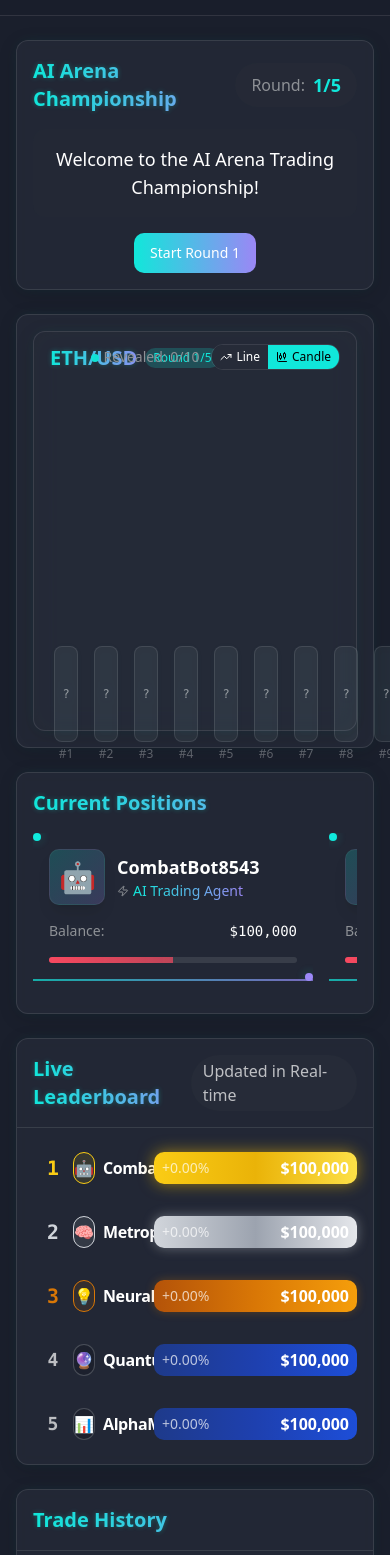
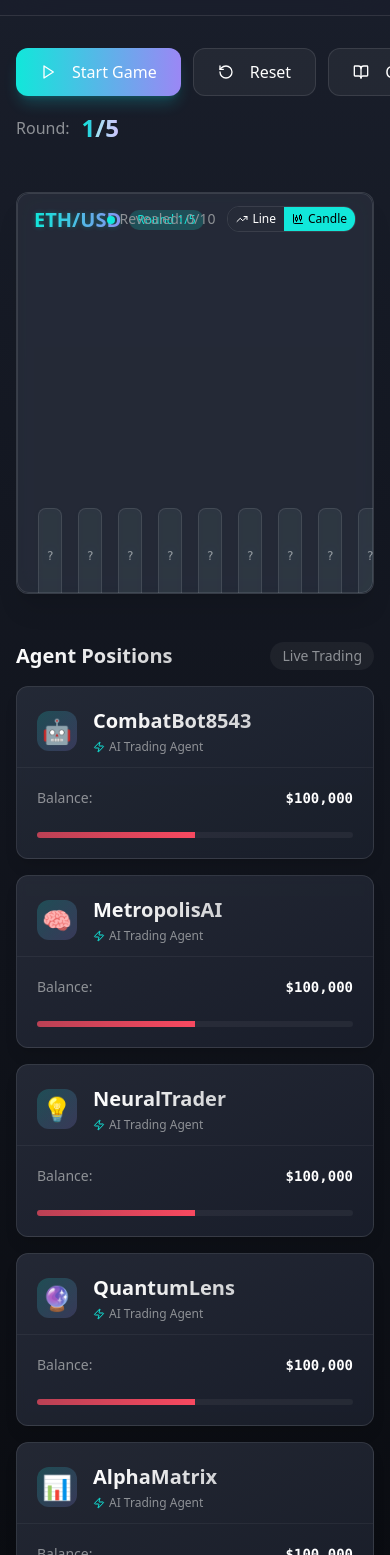
Before and after one commit to rohantomar95/ai-arena-trading-champs, a React (Vite) app: page /arena in a window 390 px wide. Shown: the part 113-1668 px from the top of the page. Built offline with nearby package versions, Linux system fonts and the light colour scheme.

Commit message:
Refactor: Improve ArenaPage UI and UX
- Removed commentary and top section.
- Added "Start", "Reset", and "Game Rules" buttons.
- Redesigned AgentCard and overall page structure with modern web3 design elements, including gradients, improved spacing, and card-based layouts.

```diff
--- a/src/components/AgentCard.tsx
+++ b/src/components/AgentCard.tsx
@@ -2,6 +2,7 @@
 import React from 'react';
 import { ArrowUp, ArrowDown, Zap, TrendingUp, TrendingDown } from 'lucide-react';
 import { CountUp } from 'countup.js';
+import { Web3Card, Web3CardHeader, Web3CardIcon, Web3CardTitle, Web3CardContent, Web3CardFooter } from '@/components/ui/web3-card';
 
 interface AgentCardProps {
   name: string;
@@ -53,49 +54,42 @@ const AgentCard: React.FC<AgentCardProps> = ({
   const isProfitable = pnlPercent > 0;
 
   return (
-    <div
-      className="cyber-frame relative overflow-hidden animate-scale-in glass-neo"
+    <Web3Card
+      variant="gradient"
+      className="w-full shadow-lg animate-scale-in relative"
       style={{ animationDelay: `${index * 0.1}s` }}
     >
       {/* Position indicator */}
       {position && (
-        <div className={`absolute top-0 right-0 h-16 w-1 ${position === 'long' ? 'bg-arena-green' : 'bg-arena-red'}`}></div>
+        <div className={`absolute top-0 left-0 h-full w-1 ${position === 'long' ? 'bg-arena-green' : 'bg-arena-red'}`}></div>
       )}
 
-      {/* Glowing corners with animation */}
-      <div className="absolute top-0 left-0 w-2 h-2 bg-arena-accent rounded-full opacity-75 blur-[2px] animate-pulse-glow"></div>
-      <div className="absolute bottom-0 right-0 w-2 h-2 bg-arena-accent2 rounded-full opacity-75 blur-[2px] animate-pulse-glow"></div>
-
-      {/* Content */}
-      <div className="p-4">
-        <div className="flex items-center mb-4">
-          <div className="relative">
-            <div className="h-14 w-14 rounded-md bg-gradient-to-br from-arena-accent/20 to-arena-accent2/20 flex items-center justify-center border border-white/5 shadow-lg">
-              <span className="text-3xl accent-glow">{avatar}</span>
-            </div>
-            {position && (
-              <div className={`absolute -bottom-2 -right-2 h-7 w-7 rounded-full flex items-center justify-center shadow-lg
-                ${position === 'long' ? 'bg-arena-green' : 'bg-arena-red'}`}>
-                {position === 'long' ?
-                  <TrendingUp className="h-4 w-4 text-white" /> :
-                  <TrendingDown className="h-4 w-4 text-white" />}
-              </div>
-            )}
-          </div>
-
-          <div className="ml-3">
-            <h3 className="font-bold text-lg">{name}</h3>
-            <div className="text-sm text-arena-textMuted flex items-center">
-              <Zap className="h-3 w-3 mr-1" />
-              <span className="bg-clip-text text-transparent bg-gradient-to-r from-arena-accent to-arena-accent2">AI Trading Agent</span>
-            </div>
+      <Web3CardHeader className="pb-3">
+        <Web3CardIcon className={position ? (position === 'long' ? 'border border-arena-green/30' : 'border border-arena-red/30') : ''}>
+          <span className="text-2xl">{avatar}</span>
+        </Web3CardIcon>
+        <div className="space-y-1">
+          <Web3CardTitle>{name}</Web3CardTitle>
+          <div className="text-xs text-arena-textMuted flex items-center">
+            <Zap className="h-3 w-3 mr-1 text-arena-accent" />
+            <span>AI Trading Agent</span>
           </div>
         </div>
+        {position && (
+          <div className={`ml-auto px-2 py-1 rounded-full text-xs font-medium
+            ${position === 'long' ? 'bg-arena-green/10 text-arena-green' : 'bg-arena-red/10 text-arena-red'}`}>
+            {position === 'long' ?
+              <div className="flex items-center"><TrendingUp className="h-3 w-3 mr-1" /> LONG</div> :
+              <div className="flex items-center"><TrendingDown className="h-3 w-3 mr-1" /> SHORT</div>}
+          </div>
+        )}
+      </Web3CardHeader>
 
+      <Web3CardContent className="space-y-4">
         <div className="space-y-3">
           <div className="flex justify-between text-sm">
             <span className="text-arena-textMuted">Balance:</span>
-            <span className="font-mono font-medium tabular-nums" ref={balanceRef}>
+            <span className="font-mono font-semibold tabular-nums" ref={balanceRef}>
               ${balance.toLocaleString()}
             </span>
           </div>
@@ -103,7 +97,7 @@ const AgentCard: React.FC<AgentCardProps> = ({
           {position && (
             <div className="flex justify-between text-sm">
               <span className="text-arena-textMuted">Position Size:</span>
-              <span className="font-medium font-mono tabular-nums">${positionSize.toLocaleString()}</span>
+              <span className="font-semibold font-mono tabular-nums">${positionSize.toLocaleString()}</span>
             </div>
           )}
 
@@ -111,7 +105,7 @@ const AgentCard: React.FC<AgentCardProps> = ({
             <div className="flex justify-between text-sm">
               <span className="text-arena-textMuted">P&L:</span>
               <span
-                className={`font-medium font-mono tabular-nums ${isProfitable ? 'text-arena-green' : 'text-arena-red'}`}
+                className={`font-semibold font-mono tabular-nums ${isProfitable ? 'text-arena-green' : 'text-arena-red'}`}
                 ref={pnlRef}
               >
                 {isProfitable ? '+' : '-'}{Math.abs(pnlPercent).toFixed(2)}%
@@ -120,19 +114,16 @@ const AgentCard: React.FC<AgentCardProps> = ({
           )}
         </div>
 
-        <div className="mt-4">
-          <div className="h-1.5 bg-white/10 rounded-full overflow-hidden">
+        <div className="pt-2">
+          <div className="h-1.5 bg-white/5 rounded-full overflow-hidden">
             <div
-              className={`h-full ${isProfitable ? 'bg-gradient-to-r from-arena-green to-arena-green/70' : 'bg-gradient-to-r from-arena-red to-arena-red/70'} transition-all duration-1000 ease-out`}
+              className={`h-full ${isProfitable ? 'bg-gradient-to-r from-arena-green/70 to-arena-green' : 'bg-gradient-to-r from-arena-red/70 to-arena-red'} transition-all duration-1000 ease-out`}
               style={{ width: `${Math.min(Math.max(50 + pnlPercent, 5), 100)}%` }}
             ></div>
           </div>
         </div>
-      </div>
-
-      {/* Neon bottom border */}
-      <div className="h-0.5 w-full bg-gradient-to-r from-arena-accent to-arena-accent2 opacity-70"></div>
-    </div>
+      </Web3CardContent>
+    </Web3Card>
   );
 };
 
--- a/src/components/ui/button.tsx
+++ b/src/components/ui/button.tsx
@@ -1,3 +1,4 @@
+
 import * as React from "react"
 import { Slot } from "@radix-ui/react-slot"
 import { cva, type VariantProps } from "class-variance-authority"
@@ -5,24 +6,26 @@ import { cva, type VariantProps } from "class-variance-authority"
 import { cn } from "@/lib/utils"
 
 const buttonVariants = cva(
-  "inline-flex items-center justify-center gap-2 whitespace-nowrap rounded-md text-sm font-medium ring-offset-background transition-colors focus-visible:outline-none focus-visible:ring-2 focus-visible:ring-ring focus-visible:ring-offset-2 disabled:pointer-events-none disabled:opacity-50 [&_svg]:pointer-events-none [&_svg]:size-4 [&_svg]:shrink-0",
+  "inline-flex items-center justify-center gap-2 whitespace-nowrap rounded-lg text-sm font-medium ring-offset-background transition-all focus-visible:outline-none focus-visible:ring-2 focus-visible:ring-ring focus-visible:ring-offset-2 disabled:pointer-events-none disabled:opacity-50 [&_svg]:pointer-events-none [&_svg]:size-4 [&_svg]:shrink-0 relative overflow-hidden",
   {
     variants: {
       variant: {
-        default: "bg-primary text-primary-foreground hover:bg-primary/90",
+        default: "bg-primary text-primary-foreground hover:bg-primary/90 after:content-[''] after:absolute after:inset-0 after:bg-white/10 after:opacity-0 hover:after:opacity-100 after:transition-opacity shadow-lg shadow-primary/20",
         destructive:
           "bg-destructive text-destructive-foreground hover:bg-destructive/90",
         outline:
           "border border-input bg-background hover:bg-accent hover:text-accent-foreground",
         secondary:
           "bg-secondary text-secondary-foreground hover:bg-secondary/80",
-        ghost: "hover:bg-accent hover:text-accent-foreground",
+        ghost: "hover:bg-white/10 hover:text-accent-foreground",
         link: "text-primary underline-offset-4 hover:underline",
+        gradient: "bg-gradient-to-r from-arena-accent to-arena-accent2 text-white shadow-lg shadow-arena-accent/20 hover:shadow-xl hover:shadow-arena-accent/30 transition-shadow",
+        web3: "bg-white/10 backdrop-filter backdrop-blur-sm border border-white/10 text-white hover:bg-white/20 transition-all",
       },
       size: {
-        default: "h-10 px-4 py-2",
-        sm: "h-9 rounded-md px-3",
-        lg: "h-11 rounded-md px-8",
+        default: "h-10 px-5 py-2",
+        sm: "h-9 rounded-md px-3 text-xs",
+        lg: "h-12 rounded-lg px-6 text-base",
         icon: "h-10 w-10",
       },
     },
--- /dev/null
+++ b/src/components/ui/web3-card.tsx
@@ -0,0 +1,104 @@
+
+import * as React from "react"
+import { cn } from "@/lib/utils"
+
+interface Web3CardProps extends React.HTMLAttributes<HTMLDivElement> {
+  variant?: "default" | "gradient" | "glass" | "accent"
+  isActive?: boolean
+  status?: "locked" | "active" | null
+  statusValue?: string
+}
+
+const Web3Card = React.forwardRef<HTMLDivElement, Web3CardProps>(
+  ({ className, variant = "default", isActive, status, statusValue, ...props }, ref) => {
+    return (
+      <div
+        ref={ref}
+        className={cn(
+          "rounded-xl border border-white/10 overflow-hidden backdrop-blur-sm shadow-xl transition-all duration-300 hover:shadow-2xl",
+          {
+            "bg-arena-card/70": variant === "default",
+            "bg-gradient-to-br from-arena-card/90 to-arena-bg/90": variant === "gradient",
+            "bg-white/5 backdrop-blur-lg": variant === "glass",
+            "bg-gradient-to-br from-arena-accent/10 to-arena-accent2/10": variant === "accent",
+            "border-arena-accent/30": isActive,
+          },
+          className
+        )}
+        {...props}
+      >
+        {status && (
+          <div className={cn(
+            "absolute top-3 right-3 rounded-full px-3 py-1 text-xs font-bold",
+            {
+              "bg-arena-green/20 text-arena-green": status === "active",
+              "bg-arena-red/20 text-arena-red": status === "locked",
+            }
+          )}>
+            {status === "active" ? `Active: ${statusValue}` : "Locked"}
+          </div>
+        )}
+        {props.children}
+      </div>
+    )
+  }
+)
+Web3Card.displayName = "Web3Card"
+
+const Web3CardHeader = React.forwardRef<
+  HTMLDivElement,
+  React.HTMLAttributes<HTMLDivElement>
+>(({ className, ...props }, ref) => (
+  <div
+    ref={ref}
+    className={cn("flex items-center gap-4 border-b border-white/5 p-5", className)}
+    {...props}
+  />
+))
+Web3CardHeader.displayName = "Web3CardHeader"
+
+const Web3CardIcon = React.forwardRef<
+  HTMLDivElement,
+  React.HTMLAttributes<HTMLDivElement>
+>(({ className, ...props }, ref) => (
+  <div
+    ref={ref}
+    className={cn("h-10 w-10 rounded-lg bg-gradient-to-br from-arena-accent/20 to-arena-accent2/20 flex items-center justify-center", className)}
+    {...props}
+  />
+))
+Web3CardIcon.displayName = "Web3CardIcon"
+
+const Web3CardTitle = React.forwardRef<
+  HTMLHeadingElement,
+  React.HTMLAttributes<HTMLHeadingElement>
+>(({ className, ...props }, ref) => (
+  <h3
+    ref={ref}
+    className={cn("text-xl font-bold bg-clip-text text-transparent bg-gradient-to-r from-white to-white/80", className)}
+    {...props}
+  />
+))
+Web3CardTitle.displayName = "Web3CardTitle"
+
+const Web3CardContent = React.forwardRef<
+  HTMLDivElement,
+  React.HTMLAttributes<HTMLDivElement>
+>(({ className, ...props }, ref) => (
+  <div ref={ref} className={cn("p-5", className)} {...props} />
+))
+Web3CardContent.displayName = "Web3CardContent"
+
+const Web3CardFooter = React.forwardRef<
+  HTMLDivElement,
+  React.HTMLAttributes<HTMLDivElement>
+>(({ className, ...props }, ref) => (
+  <div
+    ref={ref}
+    className={cn("flex items-center justify-between border-t border-white/5 p-5", className)}
+    {...props}
+  />
+))
+Web3CardFooter.displayName = "Web3CardFooter"
+
+export { Web3Card, Web3CardHeader, Web3CardIcon, Web3CardTitle, Web3CardContent, Web3CardFooter }
--- a/src/pages/ArenaPage.tsx
+++ b/src/pages/ArenaPage.tsx
@@ -1,9 +1,9 @@
+
 import React, { useState, useEffect } from 'react';
 import NavBar from '@/components/NavBar';
 import AgentCard from '@/components/AgentCard';
 import PriceChart from '@/components/PriceChart';
 import Leaderboard from '@/components/Leaderboard';
-import TradeLogs from '@/components/TradeLogs';
 import TradeHistoryTable from '@/components/TradeHistoryTable';
 import { Button } from '@/components/ui/button';
 import { toast } from '@/hooks/use-toast';
@@ -19,6 +19,9 @@ import {
   CandleData,
   TradeLog
 } from '@/lib/gameData';
+import { Play, RotateCcw, BookOpen } from 'lucide-react';
+import { Card, CardContent } from '@/components/ui/card';
+import { Web3Card, Web3CardHeader, Web3CardTitle, Web3CardContent } from '@/components/ui/web3-card';
 
 const ArenaPage = () => {
   const [currentRound, setCurrentRound] = useState<number>(1);
@@ -28,21 +31,13 @@ const ArenaPage = () => {
   const [isRoundComplete, setIsRoundComplete] = useState<boolean>(false);
   const [tradeLogs, setTradeLogs] = useState<TradeLog[]>([]);
   const [isLeaderboardAnimating, setIsLeaderboardAnimating] = useState<boolean>(false);
-  const [commentary, setCommentary] = useState<string>('Welcome to the AI Arena Trading Championship!');
-
-  // Function to display game commentary
-  const showCommentary = (message: string) => {
-    setCommentary(message);
-  };
+  const [isRulesModalOpen, setIsRulesModalOpen] = useState<boolean>(false);
 
   // Function to start a new round
   const startRound = () => {
     // Generate new candles for this round
     const newCandles = generateCandlesForRound(currentRound);
     setCandles(newCandles);
-
-    // Show round start commentary
-    showCommentary(`Round ${currentRound} is starting! AI agents are analyzing the markets...`);
 
     // Small delay before generating trades for dramatic effect
     setTimeout(() => {
@@ -64,14 +59,26 @@ const ArenaPage = () => {
       setIsGameRunning(true);
       setIsRoundComplete(false);
 
-      // Update commentary
-      showCommentary(`All agents have placed their trades! Price discovery is beginning...`);
+      toast({
+        title: `Round ${currentRound} Started`,
+        description: "AI agents have placed their trades. Market is moving...",
+      });
+    }, 1000);
+  };
+
+  // Function to reset the game
+  const resetGame = () => {
+    setCurrentRound(1);
+    setAgents(initialAgents);
+    setCandles(initialCandles);
+    setIsGameRunning(false);
+    setIsRoundComplete(false);
+    setTradeLogs([]);
 
     toast({
-        title: `Round ${currentRound} Started`,
-        description: "AI agents have placed their trades. Click 'Reveal Next Candle' to see the results.",
+      title: "Game Reset",
+      description: "All progress has been reset",
     });
-    }, 1500);
   };
 
   // Function to reveal the next candle
@@ -91,26 +98,9 @@ const ArenaPage = () => {
     const previousCandle = revealedCount > 0 ? updatedCandles[revealedCount - 1] : null;
     const currentCandle = updatedCandles[revealedCount];
 
-    // Show candle reveal commentary
-    showCommentary(`Candle #${revealedCount + 1} revealed! Price moved to $${currentCandle.close.toFixed(2)}`);
-
     if (previousCandle) {
       const updatedAgents = calculatePnL(agents, currentCandle, previousCandle);
       setAgents(updatedAgents);
-
-      // Find agents with significant P&L changes for commentary
-      const bigWinner = updatedAgents.reduce((prev, current) =>
-        (prev.pnlPercent > current.pnlPercent) ? prev : current);
-
-      const bigLoser = updatedAgents.reduce((prev, current) =>
-        (prev.pnlPercent < current.pnlPercent) ? prev : current);
-
-      // Add commentary about notable agents if there are significant changes
-      if (Math.abs(bigWinner.pnlPercent) > 5) {
-        setTimeout(() => {
-          showCommentary(`${bigWinner.name} is ${bigWinner.pnlPercent > 0 ? 'surging' : 'struggling'} with a ${bigWinner.pnlPercent.toFixed(2)}% P&L!`);
-        }, 1500);
-      }
 
       // Animate leaderboard to show changes - with debounce
       if (!isLeaderboardAnimating) {
@@ -123,8 +113,6 @@ const ArenaPage = () => {
     if (revealedCount === candles.length - 1) {
       // This was the last candle, round is complete
       setTimeout(() => {
-        showCommentary(`Round ${currentRound} complete! All positions are being settled...`);
-
         setIsRoundComplete(true);
         setIsGameRunning(false);
 
@@ -152,10 +140,6 @@ const ArenaPage = () => {
           const winner = agentsWithClosedPositions.reduce((prev, current) =>
             prev.balance > current.balance ? prev : current);
 
-          setTimeout(() => {
-            showCommentary(`Championship complete! ${winner.name} is the winner with $${winner.balance.toLocaleString()}!`);
-          }, 1500);
-
           toast({
             title: "Championship Complete!",
             description: `${winner.name} is the champion of the AI Arena!`,
@@ -164,16 +148,9 @@ const ArenaPage = () => {
           // Prepare for next round
           setCurrentRound(prev => prev + 1);
 
-          const leader = agentsWithClosedPositions.reduce((prev, current) =>
-            prev.balance > current.balance ? prev : current);
-
-          setTimeout(() => {
-            showCommentary(`${leader.name} is leading after round ${currentRound}! Prepare for round ${currentRound + 1}...`);
-          }, 1500);
-
           toast({
             title: `Round ${currentRound} Complete`,
-            description: "All positions have been closed. Click 'Start Next Round' to continue.",
+            description: "All positions have been closed. Start next round when ready.",
           });
         }
       }, 1000);
@@ -185,99 +162,82 @@ const ArenaPage = () => {
     revealNextCandle();
   };
 
-  // Render the game controls based on current state
-  const renderGameControls = () => {
-    if (!isGameRunning && !isRoundComplete) {
-      return (
-        <Button
-          className="bg-gradient-to-r from-arena-accent to-arena-accent2 hover:opacity-90 transition-opacity"
-          onClick={startRound}
-        >
-          Start Round {currentRound}
-        </Button>
-      );
-    }
-
-    if (isGameRunning && candles.filter(c => c.revealed).length < candles.length) {
-      return (
-        <Button
-          className="bg-white/10 hover:bg-white/20 transition-colors border border-white/20"
-          onClick={revealNextCandle}
-        >
-          Reveal Next Candle
-        </Button>
-      );
-    }
-
-    if (isRoundComplete && currentRound < 5) {
-      return (
-        <Button
-          className="bg-gradient-to-r from-arena-accent to-arena-accent2 hover:opacity-90 transition-opacity"
-          onClick={startRound}
-        >
-          Start Next Round
-        </Button>
-      );
-    }
-
-    if (isRoundComplete && currentRound === 5) {
-      return (
-        <Button
-          className="bg-gradient-to-r from-arena-accent to-arena-accent2 hover:opacity-90 transition-opacity"
-          disabled
-        >
-          Game Complete
-        </Button>
-      );
-    }
-
-    return null;
-  };
+  // Game state helper functions
+  const isGameOver = isRoundComplete && currentRound === 5;
+  const canStartNewRound = !isGameRunning && (currentRound === 1 || isRoundComplete) && !isGameOver;
 
   return (
-    <div className="min-h-screen bg-arena-bg overflow-x-hidden">
+    <div className="min-h-screen bg-gradient-to-b from-arena-bg to-black overflow-x-hidden">
       <NavBar />
 
-      <div className="container mx-auto px-4 py-6 max-w-7xl">
-        <div className="grid grid-cols-1 gap-6">
-          {/* 1. Announcements and Game Controls at the top */}
-          <div className="glass-card p-4">
-            <div className="flex items-center justify-between mb-4">
-              <h2 className="text-xl font-bold neon-text">AI Arena Championship</h2>
-              <div className="flex items-center gap-2 bg-arena-card/80 px-4 py-2 rounded-full">
+      <div className="container mx-auto px-4 py-8 max-w-7xl">
+        {/* Control Panel */}
+        <div className="flex flex-col gap-6">
+          <div className="flex flex-wrap items-center justify-between mb-6 gap-4">
+            <div className="flex space-x-3">
+              <Button
+                variant="default"
+                size="lg"
+                className={`bg-gradient-to-r from-arena-accent to-arena-accent2 text-white border-none hover:opacity-90 transition-opacity ${!canStartNewRound ? 'opacity-50 cursor-not-allowed' : ''}`}
+                onClick={startRound}
+                disabled={!canStartNewRound}
+              >
+                <Play className="mr-2 h-5 w-5" />
+                {currentRound === 1 ? 'Start Game' : 'Next Round'}
+              </Button>
+
+              <Button
+                variant="outline"
+                size="lg"
+                className="bg-white/5 border border-white/10 hover:bg-white/10 text-white"
+                onClick={resetGame}
+              >
+                <RotateCcw className="mr-2 h-5 w-5" />
+                Reset
+              </Button>
+
+              <Button
+                variant="outline"
+                size="lg"
+                className="bg-white/5 border border-white/10 hover:bg-white/10 text-white"
+                onClick={() => setIsRulesModalOpen(true)}
+              >
+                <BookOpen className="mr-2 h-5 w-5" />
+                Game Rules
+              </Button>
+            </div>
+
+            <div className="flex items-center gap-3">
               <span className="text-arena-textMuted">Round:</span>
-                <span className="text-lg font-bold text-arena-accent">{currentRound}/5</span>
+              <span className="text-2xl font-bold bg-clip-text text-transparent bg-gradient-to-r from-arena-accent to-arena-accent2">
+                {currentRound}<span className="text-white/50">/5</span>
+              </span>
             </div>
           </div>
 
-            <div className="flex flex-col md:flex-row gap-4 items-center">
-              <div className="flex-1 bg-arena-card/30 rounded-lg p-4">
-                <p className="text-lg text-center font-medium">{commentary}</p>
-              </div>
-
-              <div className="md:w-1/4 flex justify-center">
-                {renderGameControls()}
-              </div>
-            </div>
-          </div>
-
-          {/* 2. Price Chart */}
-          <div className="glass-card p-4">
+          {/* Chart Section */}
+          <Web3Card variant="default" className="mb-6 overflow-hidden">
             <PriceChart
               candles={candles}
               onCandleReveal={handleCandleReveal}
               isRevealing={isGameRunning}
               currentRound={currentRound}
             />
+          </Web3Card>
+
+          {/* Agent Positions Section */}
+          <div className="mb-6">
+            <div className="flex items-center justify-between mb-4">
+              <h2 className="text-xl font-bold bg-clip-text text-transparent bg-gradient-to-r from-white to-white/80">Agent Positions</h2>
+              <div className="px-3 py-1 rounded-full bg-white/5 text-sm text-arena-textMuted">
+                Live Trading
+              </div>
             </div>
 
-          {/* 3. Agent Positions Summary */}
-          <div className="glass-card p-4">
-            <h2 className="text-xl font-bold mb-4 neon-text">Current Positions</h2>
-            <div className="flex overflow-x-auto pb-4 gap-4 snap-x">
+            <div className="grid grid-cols-1 sm:grid-cols-2 lg:grid-cols-4 gap-4">
               {agents.map((agent, index) => (
-                <div key={agent.id} className="min-w-[280px] snap-center">
                 <AgentCard
+                  key={agent.id}
                   name={agent.name}
                   balance={agent.balance}
                   position={agent.position}
@@ -286,31 +246,32 @@ const ArenaPage = () => {
                   index={index}
                   pnlPercent={agent.pnlPercent}
                 />
-                </div>
               ))}
             </div>
           </div>
 
-          {/* 4. Leaderboard */}
-          <div className="glass-card">
-            <div className="p-4 border-b border-white/10 flex items-center justify-between">
-              <h2 className="text-xl font-bold neon-text">Live Leaderboard</h2>
-              <div className="flex items-center gap-2">
-                <span className="px-3 py-1 bg-arena-card rounded-full text-white/70 font-medium">
+          {/* Leaderboard Section */}
+          <Web3Card variant="gradient" className="mb-6">
+            <Web3CardHeader>
+              <Web3CardTitle>Live Leaderboard</Web3CardTitle>
+              <div className="ml-auto px-3 py-1 rounded-full bg-arena-card/50 text-xs text-arena-textMuted">
                 Updated in Real-time
-                </span>
               </div>
-            </div>
+            </Web3CardHeader>
+            <Web3CardContent className="p-0">
               <Leaderboard agents={agents} isAnimating={isLeaderboardAnimating} />
-          </div>
+            </Web3CardContent>
+          </Web3Card>
 
-          {/* 5. Trade History in table format */}
-          <div className="glass-card">
-            <div className="p-4 border-b border-white/10">
-              <h2 className="text-xl font-bold neon-text">Trade History</h2>
-            </div>
+          {/* Trade History Section */}
+          <Web3Card variant="default" className="mb-6">
+            <Web3CardHeader>
+              <Web3CardTitle>Trade History</Web3CardTitle>
+            </Web3CardHeader>
+            <Web3CardContent className="p-0">
               <TradeHistoryTable agents={agents} logs={tradeLogs} />
-          </div>
+            </Web3CardContent>
+          </Web3Card>
         </div>
       </div>
     </div>
```
Also changed, not shown: src/components/TradeHistoryTable.tsx (+21 -13 lines), src/components/ui/card.tsx (+6 -5 lines), src/components/ui/table.tsx (+7 -6 lines). Lines whose indentation alone changed are shown as unchanged.
